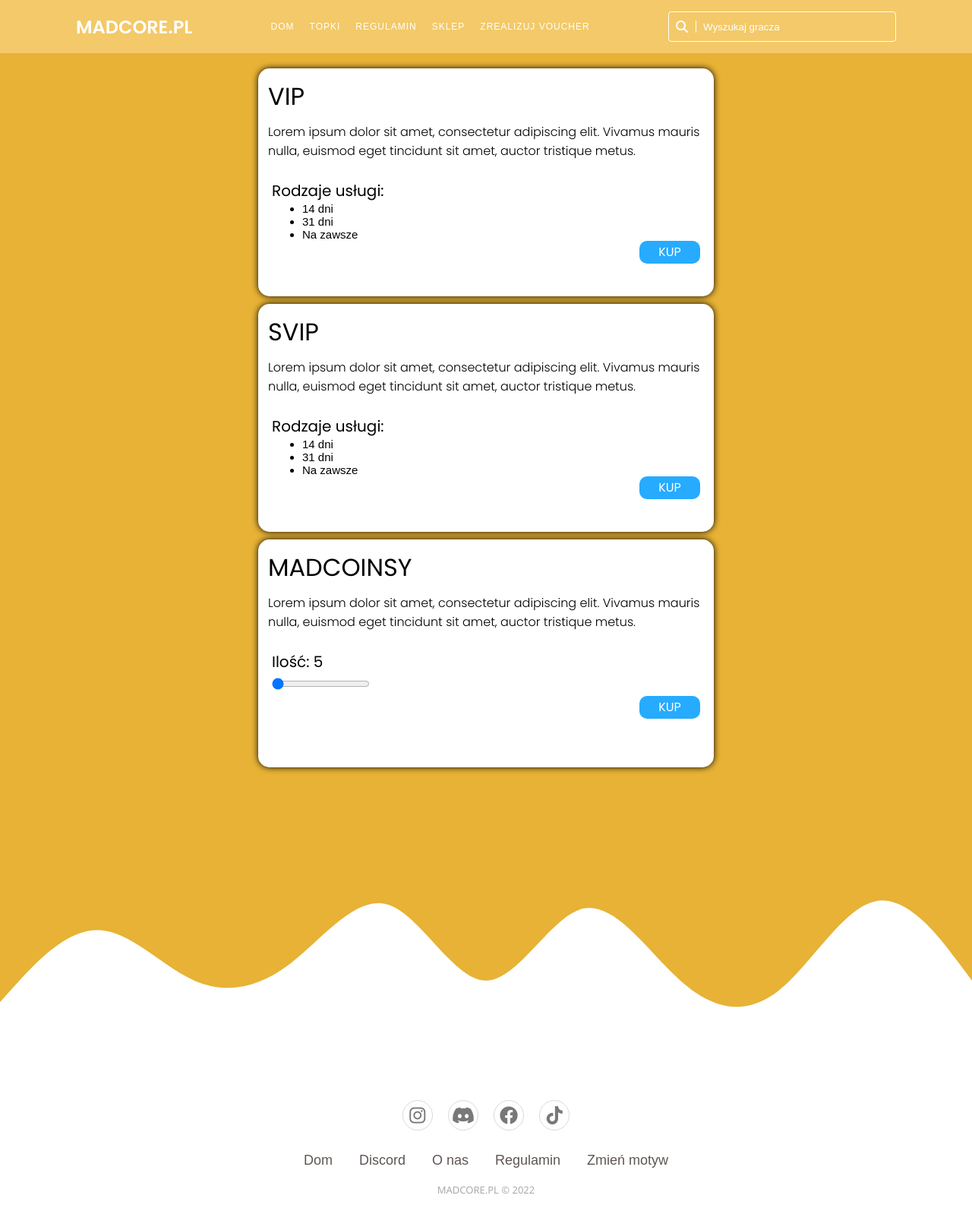
After one commit to rvyk/madcore-rvyk, a Flask app: page /sklep in a window 1280 px wide. The commit adds this page. Shown: the whole page at 76% size. Run offline with Flask 2, Linux system fonts and the light colour scheme; parts of the project's set-up code (start-up, migrations or seed data) failed here and were passed over; some libraries are stand-ins or nearby versions.

Commit message:
shop update

```diff
--- a/app.py
+++ b/app.py
@@ -1,19 +1,20 @@
-import re
 from flask import Flask, redirect, render_template, request, url_for, jsonify, flash
 from flask_mysqldb import MySQL, MySQLdb
 from handlers import errors
 import time
 from mcrcon import MCRcon
 import datetime
+import yaml
 app = Flask(__name__)
 app.secret_key = "!d\_U1<;+*vR@S;pMN0u"
 app.register_blueprint(errors)
-app.config['MYSQL_HOST'] = '34.116.255.40'
-app.config['MYSQL_USER'] = 'rvyk'
-app.config['MYSQL_PASSWORD'] = 'skala234'
-app.config['MYSQL_CURSORCLASS'] = 'DictCursor'
+cfg = yaml.load(open('config.yaml'))
+app.config['MYSQL_HOST'] = cfg['mysql_host']
+app.config['MYSQL_USER'] = cfg['mysql_user']
+app.config['MYSQL_PASSWORD'] = cfg['mysql_password']
+app.config['MYSQL_CURSORCLASS'] = cfg['mysql_cursorclass']
 mysql = MySQL(app)
-mcr = MCRcon("34.116.255.40", "skala234")
+mcr = MCRcon(cfg['rcon_ip'], cfg['rcon_password'])
 @app.route('/'  , methods=['GET', 'POST'])
 def main():
     if request.method == 'POST':
@@ -21,7 +22,6 @@ def main():
         return redirect(url_for('user', usr=user))
     else:
         return render_template('strona-glowna.html')
-
 @app.route('/voucher', methods=['POST', 'GET'])
 def voucher():
     if request.method == 'POST' and "nm" in request.form:
@@ -57,7 +57,6 @@ def voucher():
 
         return redirect(url_for('voucher'))
     return render_template('voucher.html')
-
 @app.route('/topki', methods=['GET', 'POST'])
 def topki():
     if request.method == 'POST':
@@ -77,7 +76,6 @@ def topki():
         return render_template('topki.html')
 
     return render_template('topki.html', topki=topki, topki3=topki3)
-
 @app.route("/ajaxpost",methods=["POST","GET"])
 def ajaxpost():
     cur = mysql.connection.cursor(MySQLdb.cursors.DictCursor)
@@ -88,7 +86,6 @@ def ajaxpost():
         cur.execute(query)
         players = cur.fetchall()
     return jsonify({'htmlresponse': render_template('response.html', players=players)})
-
 @app.route('/regulamin')
 def regulamin():
     return render_template('regulamin.html')
@@ -336,5 +333,9 @@ def statystykipage(usr):
       items_droppedvalid=items_droppedvalid, items_picked_upvalid=items_picked_upvalid,
       distance_travelledvalid=distance_travelledvalid, eggs_thrownvalid=eggs_thrownvalid,
       entered_bedsvalid=entered_bedsvalid, joinsvalid=joinsvalid, xp_gainedvalid=xp_gainedvalid, skiny=skiny)
+
+@app.route('/sklep', methods=['GET', 'POST'])
+def sklep():
+    return render_template('sklep.html')
 if __name__ == '__main__':
-    app.run(debug=True)
+    app.run()
--- /dev/null
+++ b/config.yaml
@@ -0,0 +1,7 @@
+mysql_host: '34.116.255.40'
+mysql_user: 'rvyk'
+mysql_password: 'skala234'
+mysql_cursorclass: 'DictCursor' #do not change
+
+rcon_ip: '34.116.255.40'
+rcon_password: 'skala234'
--- /dev/null
+++ b/static/js/shop.js
@@ -0,0 +1,3 @@
+function shownumber(val){
+    $("#ilosc").html("Ilość: " + val);
+}
--- a/static/styles/navigation-bar.css
+++ b/static/styles/navigation-bar.css
@@ -229,26 +236,6 @@ path{
 path.dark{
     fill: #292C35;
 }
-
-@-webkit-keyframes in {
-    0% { -webkit-transform: scale(0) rotate(12deg); opacity: 0; visibility: hidden;  }
-    100% { -webkit-transform: scale(1) rotate(0); opacity: 1; visibility: visible; }
-  }
-
-  @keyframes in {
-    0% { transform: scale(0) rotate(12deg); opacity: 0; visibility: hidden;  }
-    100% { transform: scale(1) rotate(0); opacity: 1; visibility: visible; }
-  }
-
-  @-webkit-keyframes out {
-    0% { -webkit-transform: scale(1) rotate(0); opacity: 1; visibility: visible; }
-    100% { -webkit-transform: scale(0) rotate(-12deg); opacity: 0; visibility: hidden; }
-  }
-
-  @keyframes out {
-    0% { transform: scale(1) rotate(0); opacity: 1; visibility: visible; }
-    100% { transform: scale(0) rotate(-12deg); opacity: 0; visibility: hidden;  }
-  }
   .scrollup {
     font-size: 50px;
     text-decoration: none;
--- /dev/null
+++ b/static/styles/sklep.css
@@ -0,0 +1,82 @@
+.banner{
+    flex-direction: column !important;
+    padding-top: 80px !important;
+
+}
+
+.usluga{
+    border: 3px solid white;
+    border-radius: 15px;
+    text-align: left;
+    color: rgb(0, 0, 0);
+    width: 600px;
+    height: 300px;
+    margin: 10px;
+    position: relative;
+    background-color: white;
+    -moz-box-shadow: 0 0 8px rgb(0, 0, 0);
+    -webkit-box-shadow: 0 0 8px rgb(0, 0, 0);
+    box-shadow: 0 0 8px rgb(0, 0, 0);
+    transition: all 2s;
+    animation: 1s ease-out 0s 1 slideInLeft;
+}
+.usluga .tytul{
+    padding: 10px;
+    font-weight: 400;
+}
+.usluga .desc{
+
+    font-weight: 300;
+    padding: 0px 10px 10px 10px;
+    color: rgba(0, 0, 0);
+}
+.usluga .kup{
+    position: relative;
+    margin: 0 auto;
+    float: right;
+    padding-top: 2px;
+    text-align: center;
+    color: white;
+    width: 80px;
+    height: 30px;
+    right: 15px;
+    bottom: 15px;
+    border-radius: 10px;
+    background-color: #26abff;
+    text-decoration: none;
+    transition: all 1s;
+}
+.usluga .kup:hover{
+    background-color: #099dff;
+}
+.usluga .rodzaje{
+    font-size: 20px;
+    padding: 15px;
+}
+.uslugi{
+    margin-left: 20px;
+    font-size: 15px;
+}
+
+@media (max-width: 991px)
+{
+    .usluga{
+        width: 400px;
+        transition: all 1s;
+    }
+    .banner{
+        padding-top: 130px !important;
+        transition: all 1s;
+    }
+}
+@media (max-width: 600px) {
+    .usluga{
+        width: 300px;
+        height: 350px;
+        transition: all 1s;
+    }
+    .banner{
+        padding-top: 150px !important;
+        transition: all 1s;
+    }
+}
--- a/static/styles/statystyki.css
+++ b/static/styles/statystyki.css
@@ -57,6 +57,7 @@ table{
     .content{
         width: 80%;
         text-align: center;
+
     }
     .banner .image{
         margin-left: 0;
@@ -89,7 +90,7 @@ table{
         top: 20%;
     }
     .banner{
-        height: 1200px !important;
+        height: 1400px !important;
     }
     .banner .image{
         margin-top: 10%;
--- /dev/null
+++ b/templates/sklep.html
@@ -0,0 +1,63 @@
+<!--
+Code by rvyk
+Discord: rvyk#4848
+-->
+
+{% extends 'base.html' %}
+
+{%block addons%}
+<script src="{{ url_for('static', filename='js/scrollup.js')}}"></script>
+<script src="{{ url_for('static', filename='js/shop.js')}}"></script>
+<link rel="stylesheet" href="{{ url_for('static', filename='styles/navigation-bar.css')}}">
+<link rel="stylesheet" href="{{ url_for('static', filename='styles/footer.css')}}">
+<link rel="stylesheet" href="{{ url_for('static', filename='styles/sklep.css')}}">
+{%endblock%}
+
+{% block title %}
+MADCORE.PL
+{% endblock %}
+
+{% block content %}
+    <a href="#" class="scrollup"><i class="fa-solid fa-circle-arrow-up"></i></a>
+    <div class="banner">
+        <div class="sklep">
+            <div class="usluga">
+                <h1 class="tytul">VIP</h1>
+                <p class="desc">Lorem ipsum dolor sit amet, consectetur adipiscing elit. Vivamus mauris nulla, euismod eget tincidunt sit amet, auctor tristique metus.</p>
+                <div class="rodzaje">
+                    <p>Rodzaje usługi: </p>
+                    <ul class="uslugi">
+                        <li class="uslugi">14 dni</li>
+                        <li class="uslugi">31 dni</li>
+                        <li class="uslugi">Na zawsze</li>
+                    </ul>
+                </div>
+                <a href="sklep/vip" class="kup">KUP</a>
+            </div>
+            <div class="usluga">
+                <h1 class="tytul">SVIP</h1>
+                <p class="desc">Lorem ipsum dolor sit amet, consectetur adipiscing elit. Vivamus mauris nulla, euismod eget tincidunt sit amet, auctor tristique metus.</p>
+                <div class="rodzaje">
+                    <p>Rodzaje usługi: </p>
+                    <ul class="uslugi">
+                        <li class="uslugi">14 dni</li>
+                        <li class="uslugi">31 dni</li>
+                        <li class="uslugi">Na zawsze</li>
+                    </ul>
+                </div>
+                <a href="#" class="kup">KUP</a>
+            </div>
+            <div class="usluga">
+                <h1 class="tytul">MADCOINSY</h1>
+                <p class="desc">Lorem ipsum dolor sit amet, consectetur adipiscing elit. Vivamus mauris nulla, euismod eget tincidunt sit amet, auctor tristique metus.</p>
+                <div class="rodzaje">
+                    <p id="ilosc">Ilość: 5 </p>
+                    <input type="range" min="5" max="200" step="5" value="5" name="ilosc" id="ilosc-range" onchange="shownumber(this.value)">
+                </div>
+                <a href="#" class="kup">KUP</a>
+            </div>
+        </div>
+    </div><svg xmlns="http://www.w3.org/2000/svg" viewBox="0 0 1440 320">
+        <path fill="#e7b235" fill-opacity="1" d="M0,224L24,197.3C48,171,96,117,144,117.3C192,117,240,171,288,192C336,213,384,203,432,165.3C480,128,528,64,576,80C624,96,672,192,720,192C768,192,816,96,864,85.3C912,75,960,149,1008,192C1056,235,1104,245,1152,208C1200,171,1248,85,1296,74.7C1344,64,1392,128,1416,160L1440,192L1440,0L1416,0C1392,0,1344,0,1296,0C1248,0,1200,0,1152,0C1104,0,1056,0,1008,0C960,0,912,0,864,0C816,0,768,0,720,0C672,0,624,0,576,0C528,0,480,0,432,0C384,0,336,0,288,0C240,0,192,0,144,0C96,0,48,0,24,0L0,0Z"></path>
+      </svg>
+{% endblock %}
```
Also changed, not shown: other parts of static/styles/navigation-bar.css (+47 -0 lines), static/styles/topki.css (+21 -7 lines).
